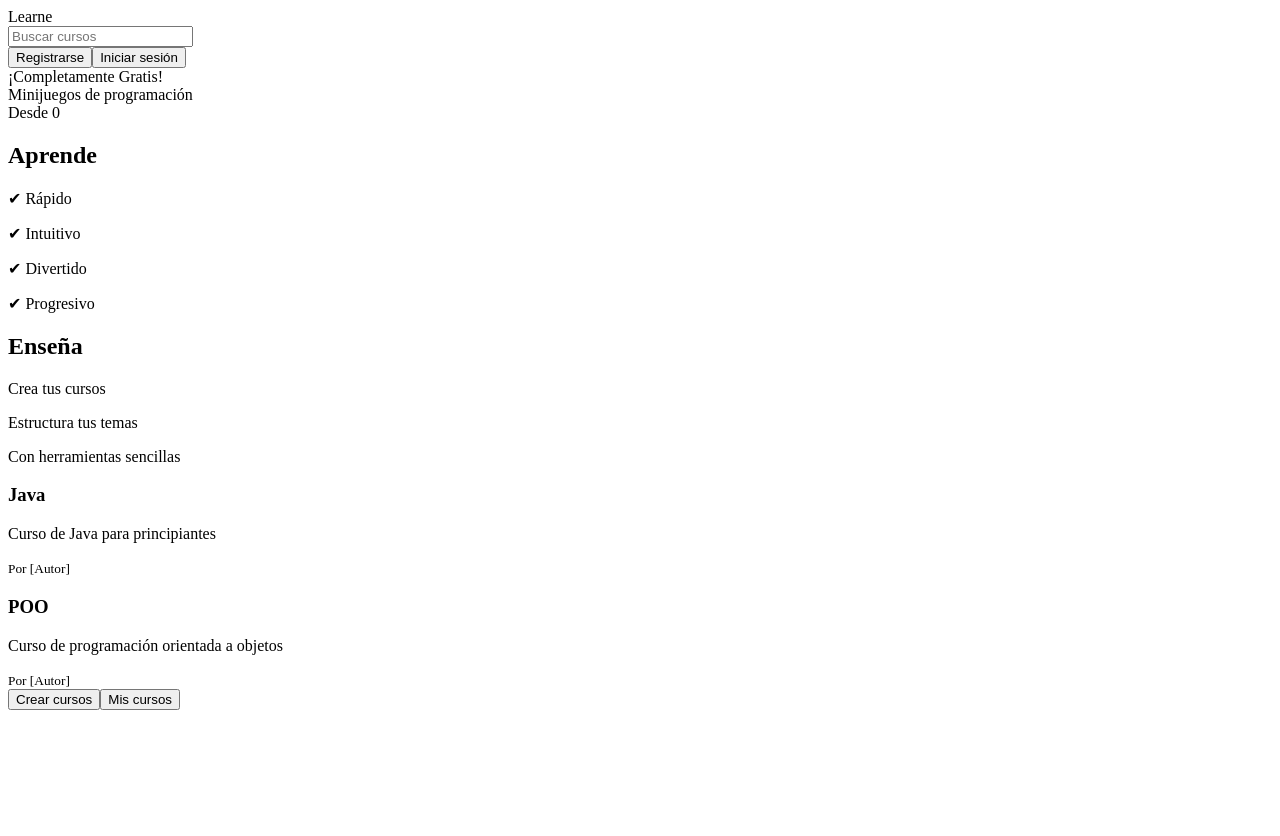
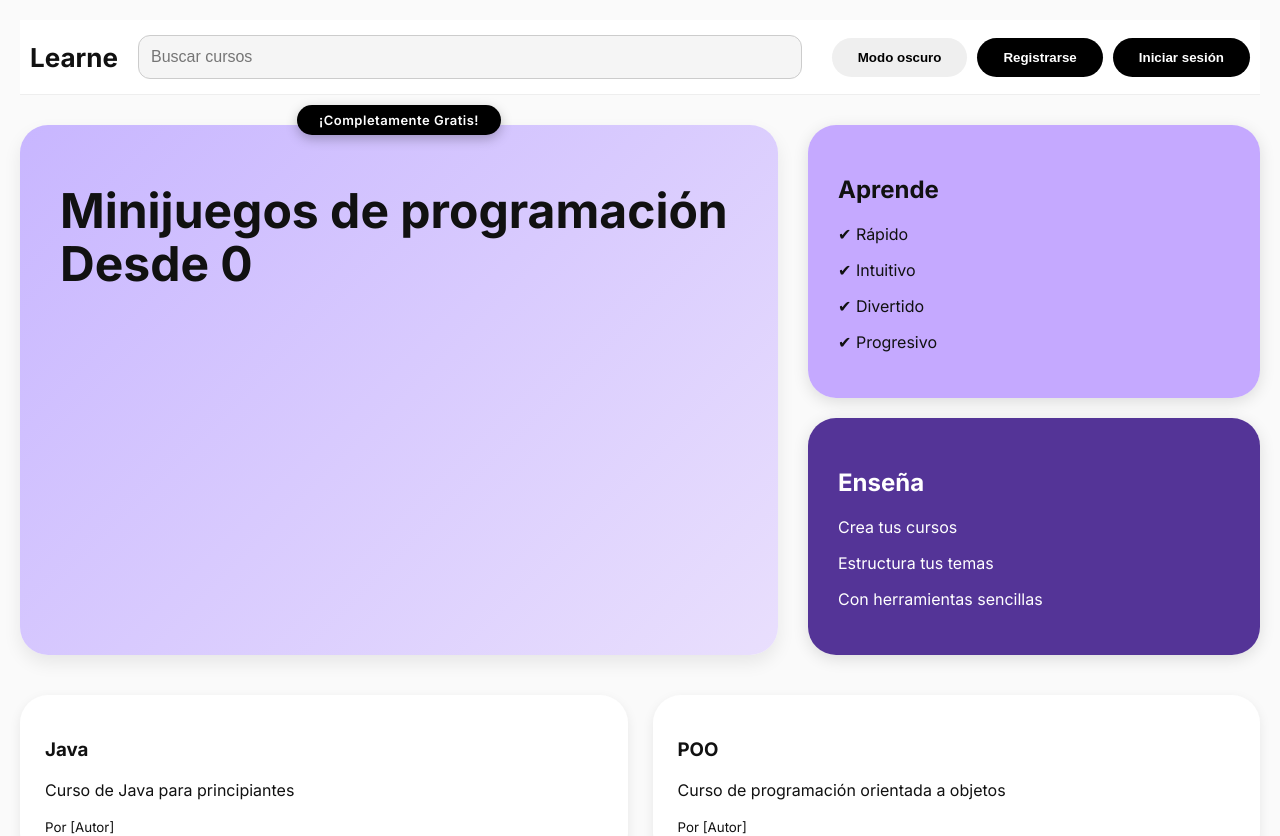
Before and after one commit to JorgeAguirre203/Herman-Learnee, an Angular app: page / in a window 1280 px wide. Shown: the top 836 px of the page. Before the commit the page ends 800 px from the top, so only its background shows below. Built offline with nearby package versions, Linux system fonts and the light colour scheme.

Commit message:
Primer push desde VS Code

```diff
--- a/angular.json
+++ b/angular.json
@@ -22,7 +22,9 @@
               }
             ],
             "styles": [
-              "src/styles.css"
+
+              "src/styles.css",
+   "src/app/Pages/Counter/index.css"
             ],
             "server": "src/main.server.ts",
             "outputMode": "server",
--- a/src/app/Pages/Counter/Index.ts
+++ b/src/app/Pages/Counter/Index.ts
@@ -4,10 +4,10 @@ import { Router, RouterModule } from "@angular/router";
 @Component({
   standalone: true,
   imports: [RouterModule],
+
   template: `
+<div class="container">
 <link rel="stylesheet" href="index.css">
-
-<div class="container">
 
   <!-- Barra superior -->
   <header class="top-bar">
@@ -16,8 +16,11 @@ import { Router, RouterModule } from "@angular/router";
     <input type="text" placeholder="Buscar cursos" class="search-input">
 
     <div class="top-buttons">
-      <button class="btn black"(click)="goToRegistrarse()">Registrarse</button>
-      <button class="btn black"(click)="goToLogin()">Iniciar sesión</button>
+      <button class="btn" (click)="toggleDarkMode()">
+        {{ isDarkMode ? 'Modo claro' : 'Modo oscuro' }}
+      </button>
+      <button class="btn black" (click)="goToRegistrarse()">Registrarse</button>
+      <button class="btn black" (click)="goToLogin()">Iniciar sesión</button>
     </div>
   </header>
 
@@ -76,15 +79,10 @@ import { Router, RouterModule } from "@angular/router";
   </section>
 
 </div>
-
   `
 })
 export class Index {
   constructor(private router: Router) {}
-
-    navigate() {
-        this.router.navigate(['/counter-page.Component']);
-    }
 
   goToLogin() {
     this.router.navigate(['/Login']);
@@ -94,5 +92,10 @@ export class Index {
     this.router.navigate(['/registrarse']);
   }
 
+  isDarkMode = false;
 
+  toggleDarkMode() {
+    this.isDarkMode = !this.isDarkMode;
+    document.body.classList.toggle('dark-mode', this.isDarkMode);
   }
+}
--- a/src/app/Pages/Counter/index.css
+++ b/src/app/Pages/Counter/index.css
@@ -1,8 +1,14 @@
+/* --------------------------------------------------------- */
 /* GENERAL */
+/* --------------------------------------------------------- */
+
+@import url('https://fonts.googleapis.com/css2?family=Inter:wght@300;400;600;700&display=swap');
+
 body {
   margin: 0;
   background: #fafafa;
-  font-family: Arial, sans-serif;
+  font-family: 'Inter', sans-serif;
+  color: #111;
 }
 
 .container {
@@ -11,46 +17,67 @@ body {
   margin: auto;
 }
 
-/* ---------------------- */
+/* --------------------------------------------------------- */
 /* TOP BAR */
-/* ---------------------- */
+/* --------------------------------------------------------- */
 
 .top-bar {
   display: flex;
   align-items: center;
   justify-content: space-between;
   gap: 20px;
+  padding: 15px 10px;
+  background: white;
+  border-bottom: 1px solid #eee;
+  position: sticky;
+  top: 0;
+  z-index: 20;
 }
 
 .logo-placeholder {
   font-size: 26px;
-  font-weight: bold;
+  font-weight: 700;
 }
 
 .search-input {
   flex: 1;
   padding: 12px;
   font-size: 16px;
-  border-radius: 8px;
+  border-radius: 12px;
   border: 1px solid #ccc;
+  background: #f5f5f5;
+  transition: border 0.2s ease, background 0.2s ease;
+}
+
+.search-input:focus {
+  border-color: #b197fc;
+  background: white;
+  outline: none;
 }
 
 .top-buttons .btn {
-  padding: 10px 22px;
-  border-radius: 8px;
+  padding: 12px 26px;
+  border-radius: 50px;
   margin-left: 10px;
   cursor: pointer;
+  font-weight: 600;
+  transition: 0.2s ease;
+  border: none;
 }
 
 .black {
   background: black;
   color: white;
-  border: none;
 }
 
-/* ---------------------- */
+.black:hover {
+  background: #222;
+  transform: translateY(-3px);
+}
+
+/* --------------------------------------------------------- */
 /* MAIN LAYOUT */
-/* ---------------------- */
+/* --------------------------------------------------------- */
 
 .main-layout {
   margin-top: 30px;
@@ -59,31 +86,37 @@ body {
 }
 
 /* Banner principal */
+
 .main-banner {
   flex: 3;
-  background: #d9d9d9;
+  background: linear-gradient(135deg, #c8b6ff, #e9dffd);
   padding: 60px 40px;
   font-size: 48px;
-  font-weight: bold;
-  border-radius: 20px;
+  font-weight: 700;
+  border-radius: 28px;
   line-height: 1.1;
   position: relative;
   min-height: 380px;
+  box-shadow: 0 8px 18px rgba(0,0,0,0.08);
 }
 
 .tag {
   position: absolute;
-  top: -15px;
+  top: -20px;
   left: 50%;
   transform: translateX(-50%);
-  background: white;
-  padding: 10px 20px;
-  border-radius: 8px;
-  font-size: 14px;
-  box-shadow: 0px 2px 4px rgba(0,0,0,0.2);
+  background: black;
+  color: white;
+  padding: 8px 22px;
+  border-radius: 50px;
+  font-size: 13px;
+  font-weight: 600;
+  letter-spacing: .5px;
+  box-shadow: 0 4px 12px rgba(0,0,0,0.25);
 }
 
 /* Lado derecho */
+
 .side-boxes {
   flex: 2;
   display: flex;
@@ -91,24 +124,26 @@ body {
   gap: 20px;
 }
 
-/* Aprende */
 .card-learn {
-  background: #bfa0ff;
+  background: rgba(191, 160, 255, 0.9);
   padding: 30px;
-  border-radius: 20px;
+  border-radius: 28px;
+  box-shadow: 0 4px 16px rgba(0,0,0,0.12);
+  backdrop-filter: blur(8px);
 }
 
-/* Enseña */
 .card-teach {
-  background: #4b2a92;
+  background: rgba(75, 42, 146, 0.95);
+  padding: 30px;
+  border-radius: 28px;
   color: white;
-  padding: 30px;
-  border-radius: 20px;
+  box-shadow: 0 4px 16px rgba(0,0,0,0.12);
+  backdrop-filter: blur(8px);
 }
 
-/* ---------------------- */
-/* CARDS */
-/* ---------------------- */
+/* --------------------------------------------------------- */
+/* COURSE CARDS */
+/* --------------------------------------------------------- */
 
 .course-cards {
   display: flex;
@@ -119,14 +154,20 @@ body {
 .course-card {
   flex: 1;
   padding: 25px;
-  border-radius: 16px;
+  border-radius: 28px;
   background: white;
-  border: 1px solid #ccc;
+  box-shadow: 0 4px 12px rgba(0,0,0,0.08);
+  transition: transform .2s ease, box-shadow .2s ease;
 }
 
-/* ---------------------- */
+.course-card:hover {
+  transform: translateY(-4px);
+  box-shadow: 0 8px 20px rgba(0,0,0,0.15);
+}
+
+/* --------------------------------------------------------- */
 /* BOTTOM BUTTONS */
-/* ---------------------- */
+/* --------------------------------------------------------- */
 
 .bottom-buttons {
   display: flex;
@@ -137,7 +178,96 @@ body {
 .big-button {
   flex: 1;
   padding: 50px;
-  border-radius: 16px;
+  border-radius: 28px;
   font-size: 18px;
   cursor: pointer;
+  background: white;
+  box-shadow: 0 4px 12px rgba(0,0,0,0.08);
+  transition: .2s ease;
 }
+
+.big-button:hover {
+  transform: translateY(-4px);
+  box-shadow: 0 8px 18px rgba(0,0,0,0.12);
+}
+/* --------------------------------------------------------- */
+/* MODO OSCURO */
+/* --------------------------------------------------------- */
+
+body.dark-mode {
+  background: #0e0e0e !important;
+  color: #e4e4e4 !important;
+}
+
+/* Contenedor */
+body.dark-mode .container {
+  color: #e4e4e4 !important;
+}
+
+/* Top bar */
+body.dark-mode .top-bar {
+  background: #1a1a1a !important;
+  border-bottom-color: #333 !important;
+}
+
+body.dark-mode .logo-placeholder {
+  color: white !important;
+}
+
+/* Buscador */
+body.dark-mode .search-input {
+  background: #262626 !important;
+  border-color: #555 !important;
+  color: white !important;
+}
+
+body.dark-mode .search-input::placeholder {
+  color: #bbb !important;
+}
+
+/* Botones */
+body.dark-mode .btn {
+  background: #333 !important;
+  color: white !important;
+}
+
+body.dark-mode .btn.black {
+  background: #e4e4e4 !important;
+  color: black !important;
+}
+
+/* Banner */
+body.dark-mode .main-banner {
+  background: linear-gradient(135deg, #3b2e58, #1f1d2b) !important;
+  color: white !important;
+}
+
+body.dark-mode .tag {
+  background: #111 !important;
+  color: white !important;
+}
+
+/* Side cards */
+body.dark-mode .card-learn {
+  background: #7d62c7 !important;
+  color: white !important;
+}
+
+body.dark-mode .card-teach {
+  background: #2e1760 !important;
+  color: white !important;
+}
+
+/* Course cards */
+body.dark-mode .course-card {
+  background: #1a1a1a !important;
+  color: white !important;
+  box-shadow: none !important;
+}
+
+/* Bottom buttons */
+body.dark-mode .big-button {
+  background: #1a1a1a !important;
+  color: white !important;
+  box-shadow: none !important;
+}
```
Lines whose indentation alone changed are shown as unchanged.
